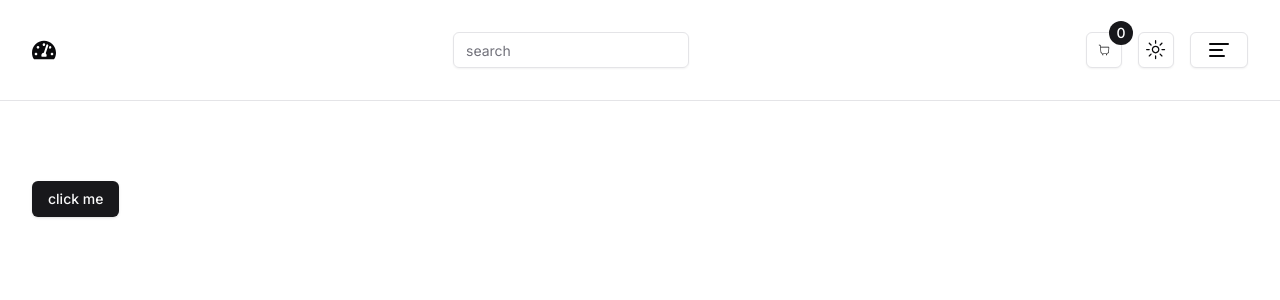
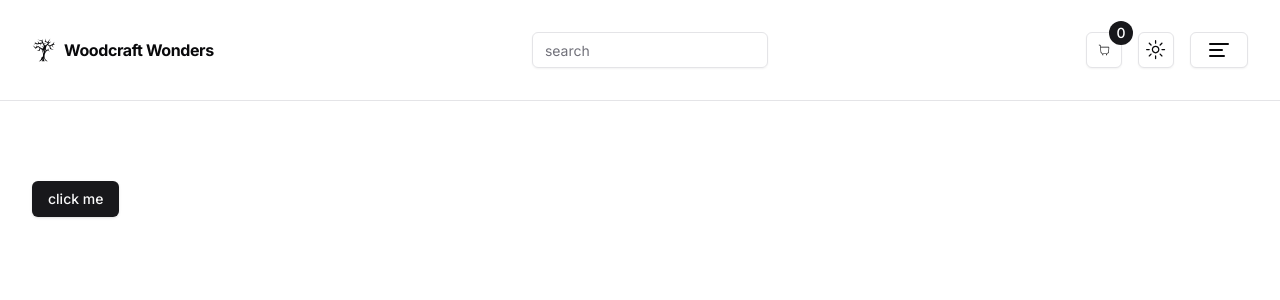
Before and after one commit to Rogena5/Store-with-next, a Next.js app: page /about in a window 1280 px wide. Shown: the top 300 px of the page. Built offline with nearby package versions, Linux system fonts and the light colour scheme.

Commit message:
update logo and branding to 'Woodcraft Wonders'

```diff
--- a/app/layout.tsx
+++ b/app/layout.tsx
@@ -3,11 +3,11 @@ import { Inter } from "next/font/google";
 import "./globals.css";
 import Navbar from "@/components/navbar/Navbar";
 import Container from '@/components/global/Container'
-import Providers from "./Providers";
+import Providers from "./providers";
 const inter = Inter({ subsets: ["latin"] });
 
 export const metadata: Metadata = {
-  title: "Next Store",
+  title: "Woodcraft Wonders Store",
   description: "Generated by create next app",
 };
 
--- a/components/navbar/Logo.tsx
+++ b/components/navbar/Logo.tsx
@@ -1,12 +1,12 @@
 import Link from 'next/link';
 import React from 'react'
-import { FaTachometerAlt } from "react-icons/fa";
-import { Button } from '../ui/button';
+import { GiDeadWood } from "react-icons/gi";
 function Logo() {
   return (
-   <>
-   <Link href=''><FaTachometerAlt className='w-6 h-6'/></Link>
-   </>
+   <div className='flex items-center gap-2'>
+   <Link href=''><GiDeadWood className='w-6 h-6'/></Link>
+    <span className='font-bold text-md tracking-tight'>Woodcraft Wonders</span>
+   </div>
   )
 }
 
```
